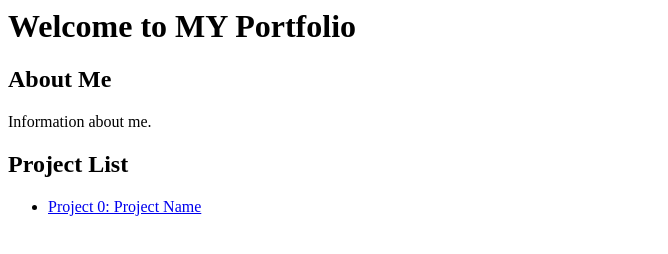
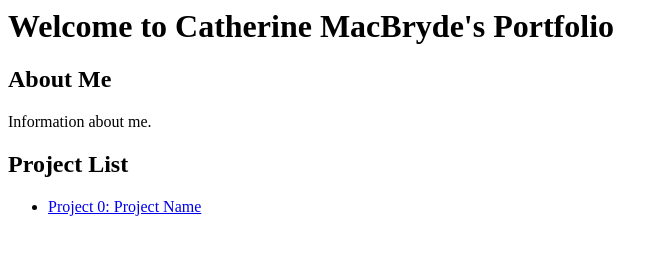
Before and after one commit to cmacbryde/Portfolio, a plain HTML site: page index.html in a window 1280 px wide. Shown: the whole page, without its empty margins (0-668 px from the left). Drawn offline with Linux system fonts and the light colour scheme.

Commit message:
Added my name
updated the portfolio introduction to be about me!

```diff
--- a/index.html
+++ b/index.html
@@ -6,7 +6,7 @@
     </head>
     <body>
 
-        <h1>Welcome to MY Portfolio</h1>
+        <h1>Welcome to Catherine MacBryde's Portfolio</h1>
 
         <h2>About Me</h2>
 
```
